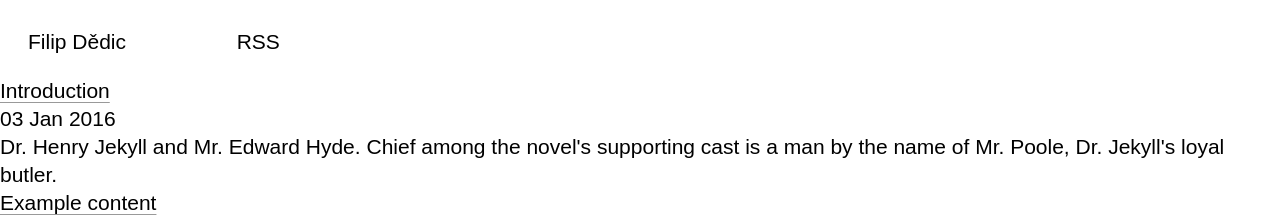
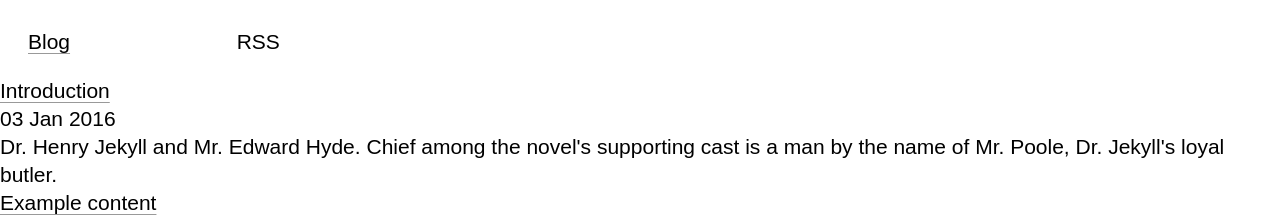
Before and after one commit to fdedic/fdedic.github.io, a Jekyll site: the page built from index.html, in a window 1280 px wide. Shown: the top 222 px of the page. Built offline with Jekyll 4.4.1, drawn with Linux system fonts in a browser that asks for light colours; the list of posts is cut into pages by our own code.

Commit message:
Update default.html

```diff
--- a/_layouts/default.html
+++ b/_layouts/default.html
@@ -6,7 +6,7 @@
   <body>
       <header>
         <h1>
-          Filip Dědic
+          <a href="{{ site.baseurl }}/" title="Home">{{ site.title }}</a>
         </h1>
         <div><a href="{{ site.baseurl }}/feed.xml" title="RSS">RSS</a></div>
       </header>
```
